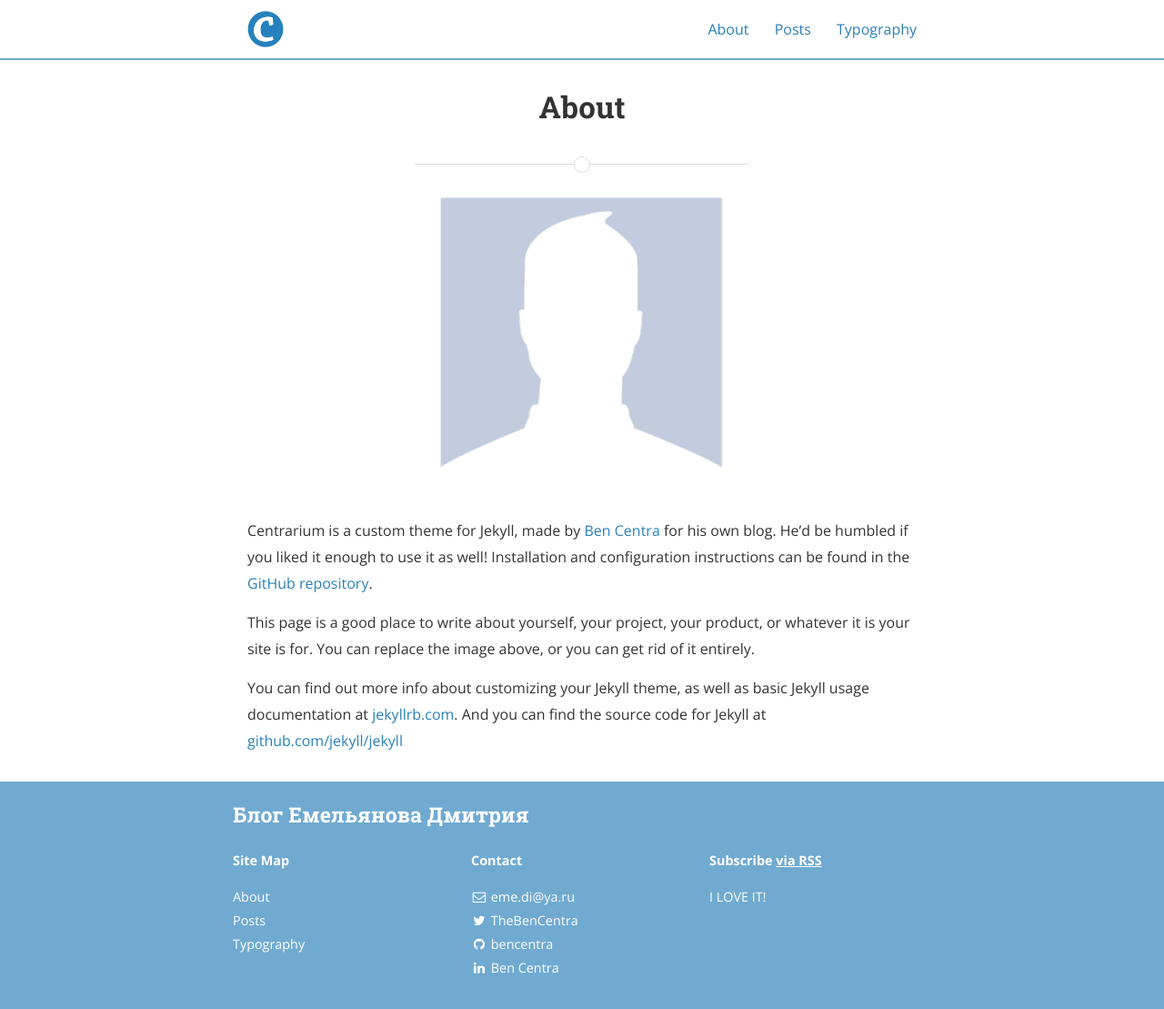
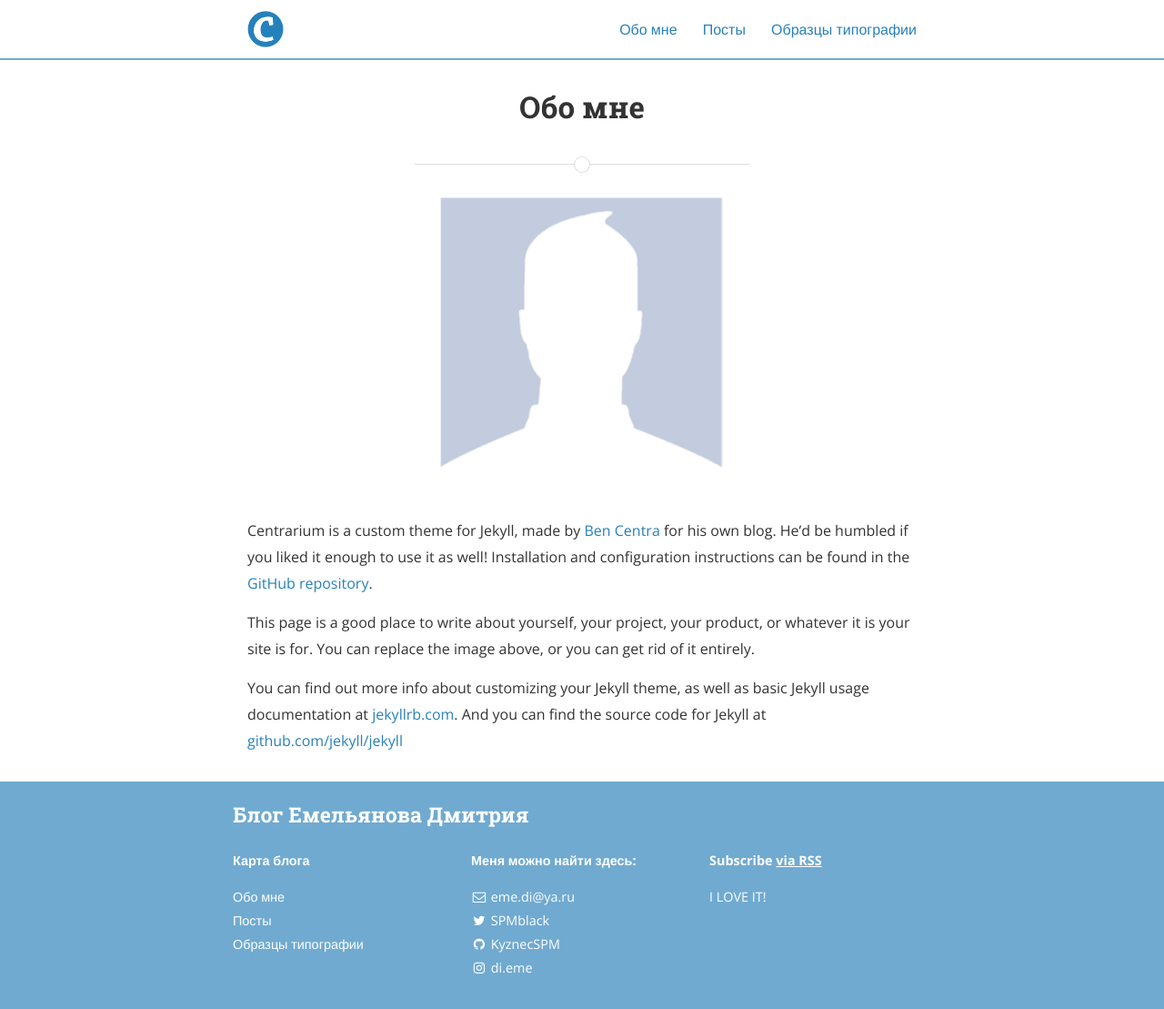
Before and after one commit to KyznecSPM/KyznecSPM.github.io, a Jekyll site: the page built from about.md, in a window 1280 px wide. Shown: the whole page at 91% size. Built offline with Jekyll 4.4.1, drawn with Linux system fonts in a browser that asks for light colours; nearby versions of some CDN libraries.

Commit message:
changed post and tag

```diff
--- a/_config.yml
+++ b/_config.yml
@@ -72,10 +72,10 @@ descriptions:
 social:
   - name: Twitter
     icon: twitter
-    username: TheBenCentra
-    url: https://twitter.com/TheBenCentra
+    username: SPMblack
+    url: https://twitter.com/spmblack/
     desc: Follow me on Twitter
-    share: false
+    share: true
 
   - name: Facebook
     icon: facebook
@@ -86,15 +86,15 @@ social:
 
   - name: GitHub
     icon: github
-    username: bencentra
-    url: https://github.com/bencentra
+    username: KyznecSPM
+    url: https://github.com/kyznecspm/
     desc: Fork me on GitHub
     share: false
 
   - name: LinkedIn
     icon: linkedin
-    username: Ben Centra
-    url: https://www.linkedin.com/pub/ben-centra/47/769/60a
+    username:
+    url:
     desc: Connect with me on LinkedIn
     share: false
 
@@ -114,8 +114,8 @@ social:
 
   - name: Instagram
     icon: instagram
-    username:
-    url:
+    username: di.eme
+    url: https://www.insagram.com/di.eme/
     desc: Follow me on Instagram
     share: false
 
--- a/_includes/footer.html
+++ b/_includes/footer.html
@@ -6,7 +6,7 @@
 
     <div class="site-navigation">
 
-      <p><strong>Site Map</strong></p>
+      <p><strong>Карта блога</strong></p>
       <ul class="pages">
         {% for page in site.pages %}
         {% if page.title and page.main_nav != false %}
@@ -18,7 +18,7 @@
 
     <div class="site-contact">
 
-      <p><strong>Contact</strong></p>
+      <p><strong>Меня можно найти здесь:</strong></p>
       <ul class="social-media-list">
         <li>
           <a href="mailto:{{ site.email }}">
--- a/about.md
+++ b/about.md
@@ -1,6 +1,6 @@
 ---
 layout: page
-title: About
+title: "Обо мне"
 permalink: /about/
 ---
 
--- a/posts.html
+++ b/posts.html
@@ -1,6 +1,6 @@
 ---
 layout: page
-title: "Posts"
+title: "Посты"
 permalink: /posts/
 ---
 
--- a/typography.html
+++ b/typography.html
@@ -1,6 +1,6 @@
 ---
 layout: page
-title: Typography
+title: "Образцы типографии"
 permalink: /typography/
 ---
 
```
Also changed, not shown: _posts/2015-04-18-welcome-to-jekyll.markdown (deleted, +0 -31 lines), _posts/2018-03-23-welcome.markdown (added, +31 -0 lines).
